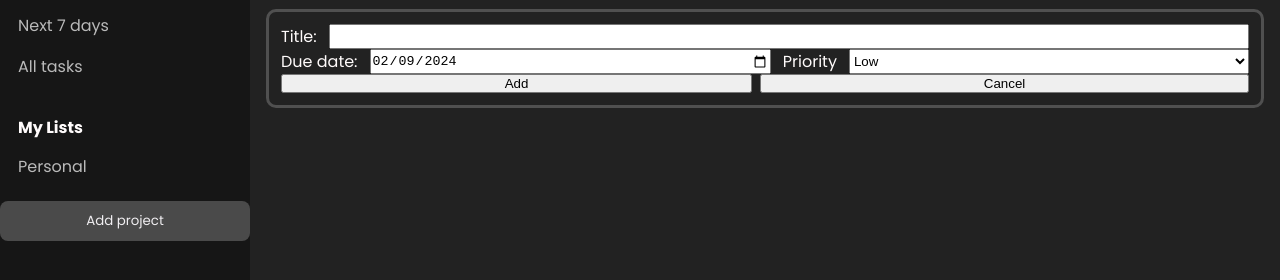
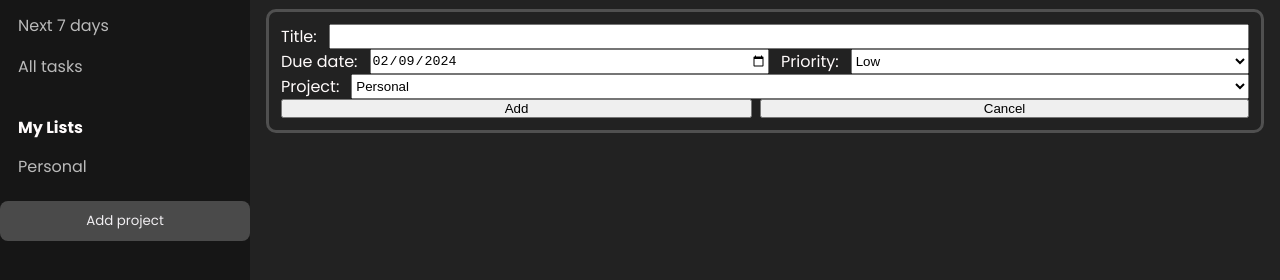
Before and after one commit to anasamer056/todo-app, a website built with webpack: page src/index.html in a window 1280 px wide. Both pictures are taken after a click on the button "Add task". Shown: the part 122-402 px from the top of the page. Built offline with nearby package versions, Linux system fonts and the light colour scheme.

Commit message:
Allow user to choose project in todo form

```diff
--- a/src/data/localStorage.js
+++ b/src/data/localStorage.js
@@ -59,14 +59,13 @@ class LocalStorage {
     readPojectsFromDb(){
       const projectList = Object.keys(localStorage);
       projectList.sort((a,b)=>a-b);
-      console.log(projectList)
       const result = [];
       for (const item of projectList){
-        console.log("inside")
         const projectJson = localStorage.getItem(item)
         const project = Project.fromJSON(projectJson);
         result.push(project);
       }
+      // console.warn(result);
       return result
     }
 
--- a/src/domain/appController.js
+++ b/src/domain/appController.js
@@ -31,6 +31,7 @@ class AppController {
     readProjectsUseCase(){
         return this.db.readPojectsFromDb();
     }
+
     removeProjectUseCase(project){
         this.db.removeProjectFromDb(project);
     }
--- a/src/domain/helper.js
+++ b/src/domain/helper.js
@@ -7,4 +7,8 @@ function getCurrentDateString(){
     return year + "-" + month + "-" + day;
 }
 
-export {getCurrentDateString};
+function capitalize(string){
+    return string[0].toUpperCase() + string.slice(1).toLowerCase();
+}
+
+export {getCurrentDateString, capitalize};
--- a/src/presentation/components/todoInput/todoInput.html
+++ b/src/presentation/components/todoInput/todoInput.html
@@ -6,11 +6,17 @@
     <div class="form-item">
         <label for="due-date">Due date:</label>
         <input type="date" name="due-date" id="due-date">
-        <label for="priority">Priority</label>
+        <label for="priority">Priority:</label>
         <select name="priority" id="priority">
             <option value="low">Low</option>
             <option value="medium">Medium</option>
             <option value="high">High</option>
         </select>
     </div>
+    <div class="form-item">
+        <label for="project">Project:</label>
+        <select name="project" id="project">
+
+        </select>
+    </div>
 </form>
--- a/src/presentation/displayController.js
+++ b/src/presentation/displayController.js
@@ -6,7 +6,7 @@ import todoInputComponent from "./components/todoInput/todoInput.html";
 import todoFromBtns from "./components/todoInput/todoFormBtns.html";
 import updateTodoBtns from "./components/todoInput/updateTodoBtns.html";
 import projectInputComponent from "./components/projectInput.html"
-import { getCurrentDateString } from "../domain/helper.js";
+import { getCurrentDateString, capitalize } from "../domain/helper.js";
 
 class DisplayController {
     constructor(appController) {
@@ -134,16 +134,16 @@ class DisplayController {
      * @param {Project} project
      */
     $appendTodoInputComponent(parentNode, project) {
-        // Create form
+        // CREATE FORM
         const div = document.createElement("div");
-
         div.classList.add("btn-to-input");
         div.innerHTML = showTodoBtn + todoInputComponent;
         parentNode.appendChild(div);
         document.querySelector(".todo-form").innerHTML += todoFromBtns;
-        console.log(getCurrentDateString())
         document.querySelector(".todo-form #due-date").value = getCurrentDateString();
 
+        // POPULATE SELECT TAG FOR PROJECT NAMES
+        this.addProjectsToTodoForm(project);
 
         // SHOW FORM EVENT LISTENER
         const todoForm = document.querySelector(".todo-form");
@@ -161,7 +161,10 @@ class DisplayController {
             showInputBtn.style.display = "Block";
             const formData = new FormData(todoForm);
             const todo = new Todo(formData.get("title"), formData.get("due-date"), formData.get("priority"));
-            this.app.addTodoUseCase(project, todo);
+            const allProjects = this.app.readProjectsUseCase();
+            const selectedProject = allProjects[formData.get("project")];
+
+            this.app.addTodoUseCase(selectedProject, todo);
             this.renderMainContent(project);
         });
 
@@ -174,6 +177,21 @@ class DisplayController {
             todoForm.classList.add("form-invisible");
         })
 
+    }
+    addProjectsToTodoForm(renderedProject){
+        const projectSelect = document.querySelector("select#project");
+        const projectsList = this.app.readProjectsUseCase();
+        projectsList.forEach((project, i)=> {
+            const option = document.createElement("option");
+            option.textContent = capitalize(project.title);
+            option.value = i;
+            // Select project if it's the currently rendered project
+            if (project.timestamp === renderedProject.timestamp){
+                console.log(project)
+                option.setAttribute("selected", "selected");
+            }
+            projectSelect.appendChild(option);
+        })
     }
 
     // SIDEBAR
```
Also changed, not shown: dist/bundle.js.
